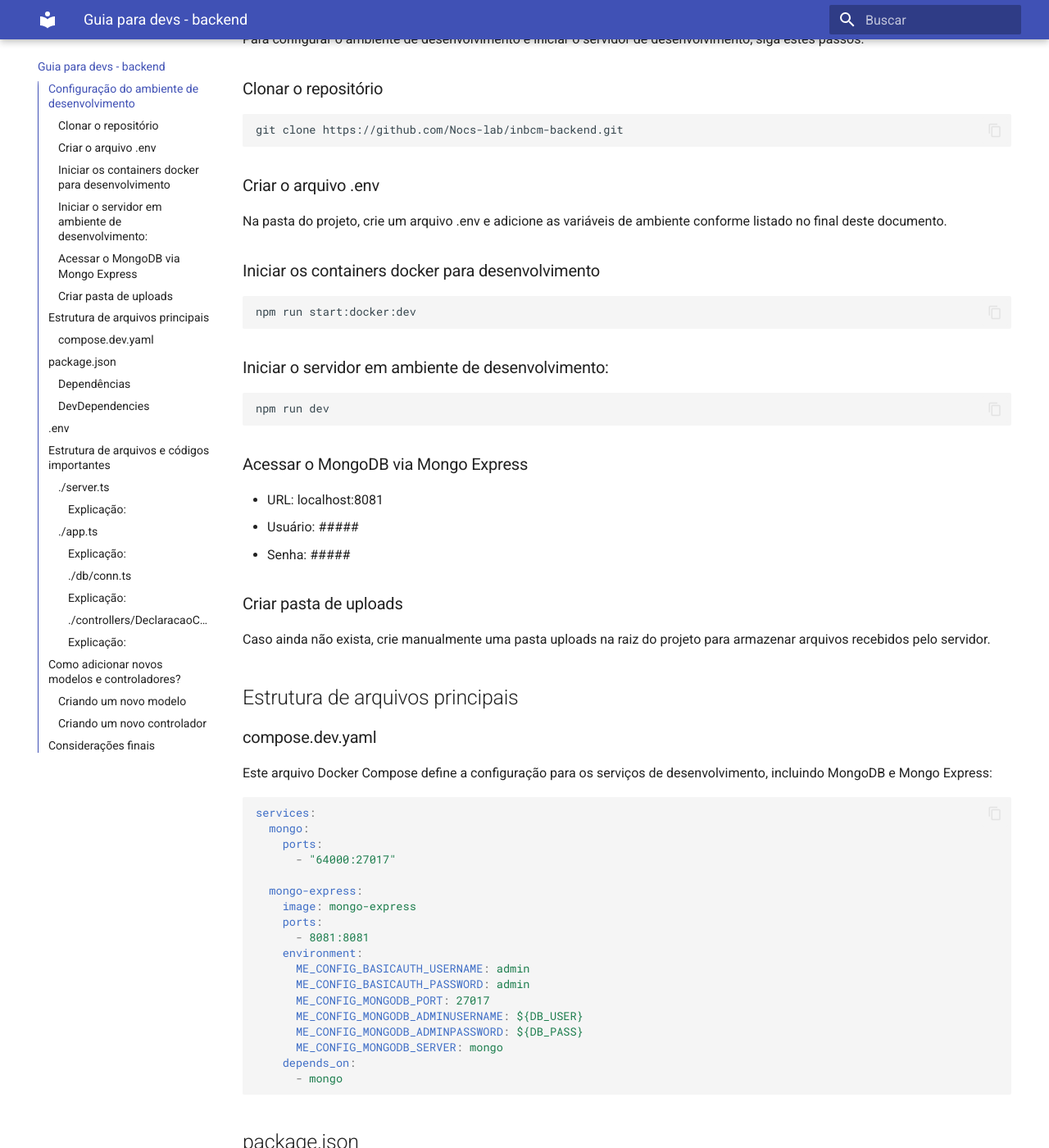
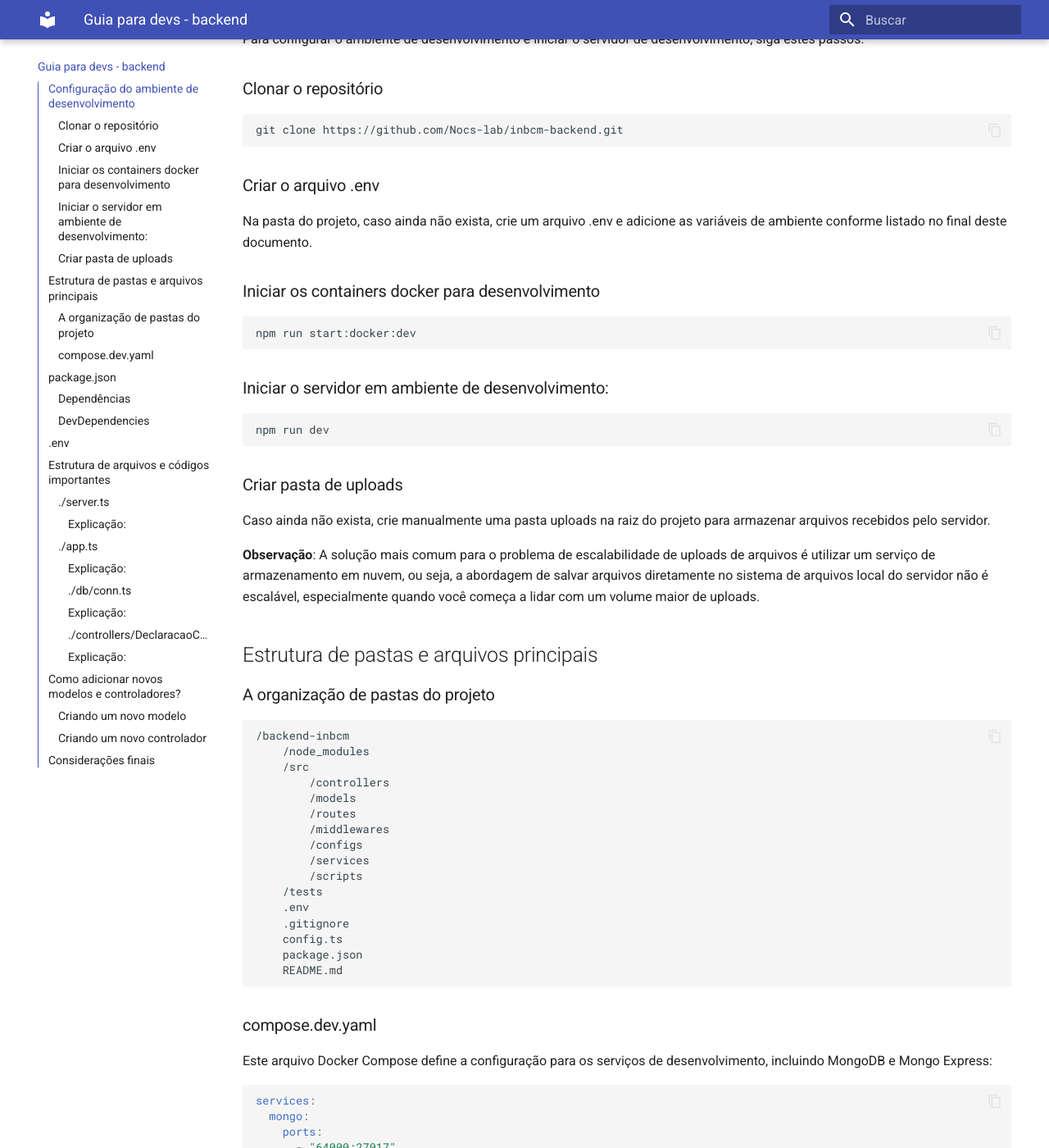
Before and after one commit to Nocs-lab/inbcm-docs, an MkDocs documentation site: the page built from docs/guia-dev-backend.md, in a window 1280 px wide and 1400 px high, scrolled down 360 px. Shown: the whole window at 82% size. Built offline with MkDocs 1.6.1 and Material for MkDocs 9.7.7, drawn with Linux system fonts in a browser that asks for light colours.

Commit message:
Ajuste no arquivo do Guia de desenvolvimento do backend

````diff
--- a/docs/guia-dev-backend.md
+++ b/docs/guia-dev-backend.md
@@ -13,7 +13,7 @@ git clone https://github.com/Nocs-lab/inbcm-backend.git
 ```
 ### Criar o arquivo .env
 
-Na pasta do projeto, crie um arquivo .env e adicione as variáveis de ambiente conforme listado no final deste documento.
+Na pasta do projeto, caso ainda não exista, crie um arquivo .env e adicione as variáveis de ambiente conforme listado no final deste documento.
 
 ### Iniciar os containers docker para desenvolvimento
 
@@ -27,17 +27,34 @@ npm run start:docker:dev
 npm run dev
 ```
 
-### Acessar o MongoDB via Mongo Express
-
-* URL: localhost:8081
-* Usuário: #####
-* Senha: #####
-
 ### Criar pasta de uploads
 
 Caso ainda não exista, crie manualmente uma pasta uploads na raiz do projeto para armazenar arquivos recebidos pelo servidor.
 
-## Estrutura de arquivos principais
+**Observação**: A solução mais comum para o problema de escalabilidade de uploads de arquivos é utilizar um serviço de armazenamento em nuvem, ou seja, a abordagem de salvar arquivos diretamente no sistema de arquivos local do servidor não é escalável, especialmente quando você começa a lidar com um volume maior de uploads.
+
+## Estrutura de pastas e arquivos principais
+
+### A organização de pastas do projeto
+
+```bash
+/backend-inbcm
+    /node_modules
+    /src
+        /controllers
+        /models
+        /routes
+        /middlewares
+        /configs
+        /services
+        /scripts
+    /tests
+    .env
+    .gitignore
+    config.ts
+    package.json
+    README.md
+```
 
 ### compose.dev.yaml
 Este arquivo Docker Compose define a configuração para os serviços de desenvolvimento, incluindo MongoDB e Mongo Express:
````
Also changed, not shown: docs/arquitetura.md (+1 -7 lines), site/arquitetura/index.html, site/search/search_index.json, 1 other file.
